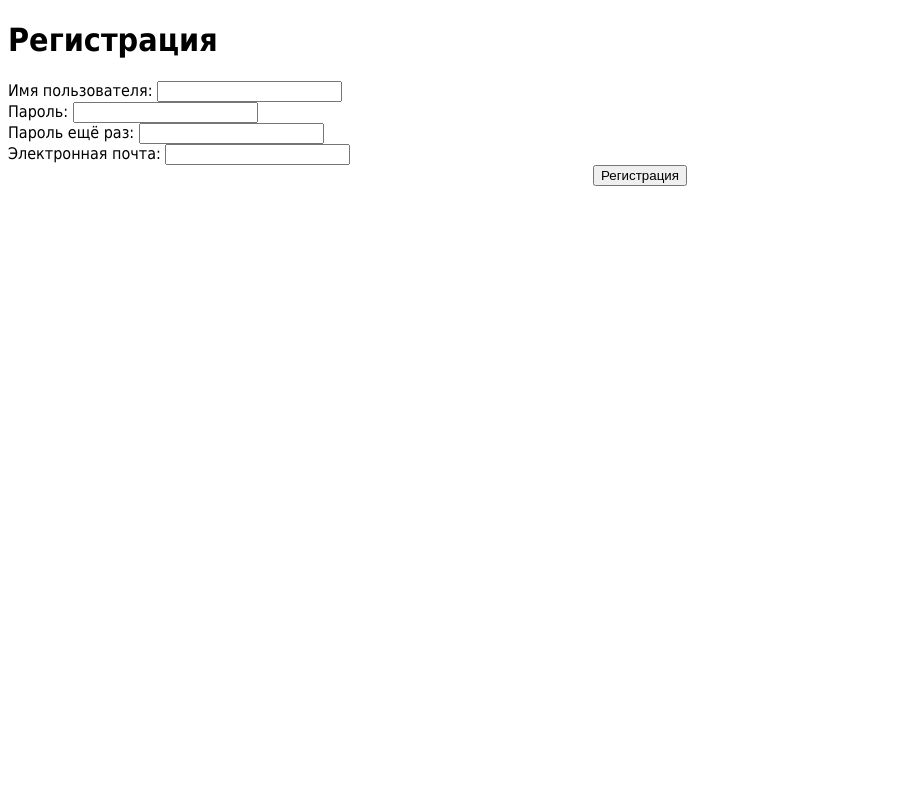
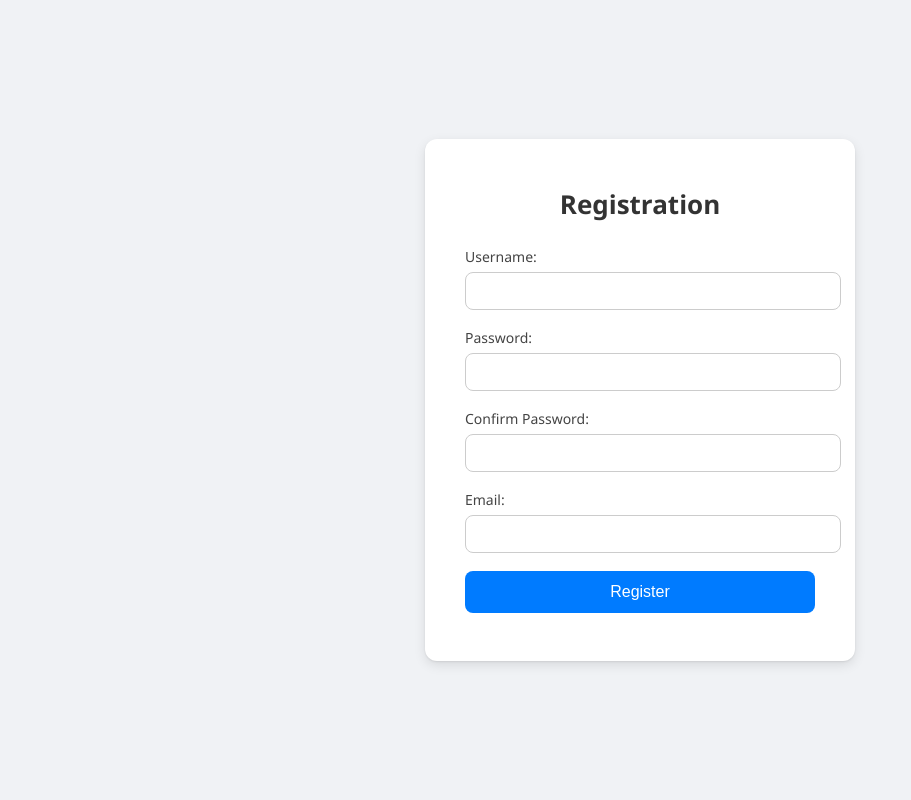
Before and after one commit to irinakiseleva0/Converter-v2, a Django app: page / in a window 1280 px wide. Shown: the whole page, without its empty margins (0-911 px from the left). Run offline with Django 4.2, Linux system fonts and the light colour scheme.

Commit message:
fix index.html

```diff
--- a/app/urls.py
+++ b/app/urls.py
@@ -1,29 +1,13 @@
-"""
-URL configuration for app project.
-
-The `urlpatterns` list routes URLs to views. For more information please see:
-    https://docs.djangoproject.com/en/4.2/topics/http/urls/
-Examples:
-Function views
-    1. Add an import:  from my_app import views
-    2. Add a URL to urlpatterns:  path('', views.home, name='home')
-Class-based views
-    1. Add an import:  from other_app.views import Home
-    2. Add a URL to urlpatterns:  path('', Home.as_view(), name='home')
-Including another URLconf
-    1. Import the include() function: from django.urls import include, path
-    2. Add a URL to urlpatterns:  path('blog/', include('blog.urls'))
-"""
 from django.contrib import admin
 from django.urls import path, include
-from django.http import HttpResponse
-
-
-
 
 urlpatterns = [
     path('admin/', admin.site.urls),
-    path('currency-converter', include('exchange_app.urls')),
-    path('about_us', include('exchange_app.urls')),
-    path('', include('exchange_app.urls'))
+
+    # Main converter page
+    path('', include('exchange_app.urls')),
+
+    # Optionally you can add separate views later:
+    # path('currency-converter/', include('exchange_app.urls')),
+    # path('about-us/', include('about_app.urls')),
 ]
--- a/exchange_app/templates/exchange_app/index_reg.html
+++ b/exchange_app/templates/exchange_app/index_reg.html
@@ -1,32 +1,40 @@
 <!DOCTYPE html>
 <html lang="en">
+
 <head>
     <meta charset="UTF-8">
     <title>Registration</title>
     <link rel="stylesheet" href="style_reg.css">
 </head>
+
 <body>
-    <form action="">
-        <h1 title="Форма регистрации на"> Регистрация</h1>
+    <form action="" method="POST">
+        <h1 title="Registration Form">Registration</h1>
+
         <div class="group">
-            <label for = "">Имя пользователя:</label>
-            <input type="text">
+            <label for="username">Username:</label>
+            <input id="username" name="username" type="text" required>
         </div>
+
         <div class="group">
-            <label for = "">Пароль:</label>
-            <input type="text">
+            <label for="password">Password:</label>
+            <input id="password" name="password" type="password" required>
         </div>
+
         <div class="group">
-            <label for = "">Пароль ещё раз:</label>
-            <input type="password">
+            <label for="password_confirm">Confirm Password:</label>
+            <input id="password_confirm" name="password_confirm" type="password" required>
         </div>
+
         <div class="group">
-            <label for = "">Электронная почта:</label>
-            <input type="password">
+            <label for="email">Email:</label>
+            <input id="email" name="email" type="email" required>
         </div>
-        <div class="group">
-            <center><button>Регистрация</button></center>
+
+        <div class="group" style="text-align: center;">
+            <button type="submit">Register</button>
         </div>
     </form>
 </body>
+
 </html>
--- a/exchange_app/views.py
+++ b/exchange_app/views.py
@@ -3,36 +3,48 @@ import requests
 
 
 def exchange(request):
-    response = requests.get(url='https://api.exchangerate-api.com/v4/latest/USD').json()
-    currencies = response.get('rates')
+    try:
+        response = requests.get(
+            'https://api.exchangerate-api.com/v4/latest/USD')
+        data = response.json()
+        currencies = data.get('rates', {})
+    except Exception:
 
-    if request.method == 'GET':
-        context = {
-            'currencies': currencies
-        }
+        currencies = {}
 
-        return render(request=request, template_name='exchange_app/index.html', context=context)
+    context = {
+        'currencies': currencies
+    }
 
     if request.method == 'POST':
-        from_amount = float(request.POST.get('from-amount'))
+        from_amount_raw = request.POST.get('from-amount')
         from_curr = request.POST.get('from-curr')
         to_curr = request.POST.get('to-curr')
 
-        converted_amount = round((currencies[to_curr] / currencies[from_curr]) * float(from_amount), 2)
-
-        context = {
+        context.update({
+            'from_amount': from_amount_raw,
             'from_curr': from_curr,
             'to_curr': to_curr,
-            'from_amount': from_amount,
-            'currencies': currencies,
-            'converted_amount': converted_amount
-        }
+        })
 
-        return render(request=request, template_name='exchange_app/index.html', context=context)
+        try:
+            from_amount = float(from_amount_raw)
+
+            if from_curr in currencies and to_curr in currencies:
+                converted_amount = round(
+                    (currencies[to_curr] /
+                     currencies[from_curr]) * from_amount,
+                    2
+                )
+                context['converted_amount'] = converted_amount
+            else:
+                context['error'] = "Unknown currency code."
+        except (TypeError, ValueError):
+            context['error'] = "Invalid amount."
+
+    return render(request, 'exchange_app/index.html', context)
+
 
 def REG_FUNC(request):
-    name = 'Mr Artyom'
-    REG_context = {
-        'name': name
-    }
-    return render(request=request, template_name='exchange_app/index_reg.html', context=REG_context)
+
+    return render(request, 'exchange_app/index_reg.html')
--- a/static/css/style.css
+++ b/static/css/style.css
@@ -1,7 +1,7 @@
 body {
     width: 100%;
     height: 100vh;
-    background-image: url('C:\PycharmProjects\currency_converter\app\static\kartinka\bg_pic.jpg');
+    background-image: url("/static/kartinka/bg_pic.jpg");
     background-position: center;
     background-repeat: no-repeat;
     background-size: cover;
@@ -12,11 +12,7 @@ body {
     height: 100%;
     display: flex;
     justify-content: center;
-
-
 }
-
-
 
 .submit-btn {
     text-align: center;
--- a/static/css/style_reg.css
+++ b/static/css/style_reg.css
@@ -1,5 +1,69 @@
-body{
-    font-family: Tahoma;
-    margin = 0;
+body {
+    margin: 0;
+    padding: 0;
+    font-family: "Segoe UI", Tahoma, Arial, sans-serif;
+    background: #f0f2f5;
+    display: flex;
+    justify-content: center;
+    align-items: center;
+    height: 100vh;
+}
 
+form {
+    background: #ffffff;
+    padding: 30px 40px;
+    border-radius: 12px;
+    width: 350px;
+    box-shadow:
+        0 4px 12px rgba(0, 0, 0, 0.1),
+        0 1px 2px rgba(0, 0, 0, 0.08);
 }
+
+h1 {
+    text-align: center;
+    margin-bottom: 25px;
+    font-size: 26px;
+    color: #333;
+}
+
+.group {
+    margin-bottom: 18px;
+}
+
+.group label {
+    display: block;
+    margin-bottom: 6px;
+    font-size: 14px;
+    color: #444;
+}
+
+.group input {
+    width: 100%;
+    padding: 10px 12px;
+    border: 1px solid #ccc;
+    border-radius: 8px;
+    font-size: 14px;
+    transition: 0.2s;
+}
+
+.group input:focus {
+    border-color: #007bff;
+    outline: none;
+    box-shadow: 0 0 5px rgba(0, 123, 255, 0.3);
+}
+
+button {
+    width: 100%;
+    padding: 12px;
+    font-size: 16px;
+    background: #007bff;
+    color: white;
+    border: none;
+    border-radius: 8px;
+    cursor: pointer;
+    transition: 0.2s;
+}
+
+button:hover {
+    background: #0056cc;
+}
```
Also changed, not shown: app/settings.py (+43 -89 lines), exchange_app/templates/base.html (+18 -4 lines), exchange_app/templates/exchange_app/index.html (+37 -19 lines).
